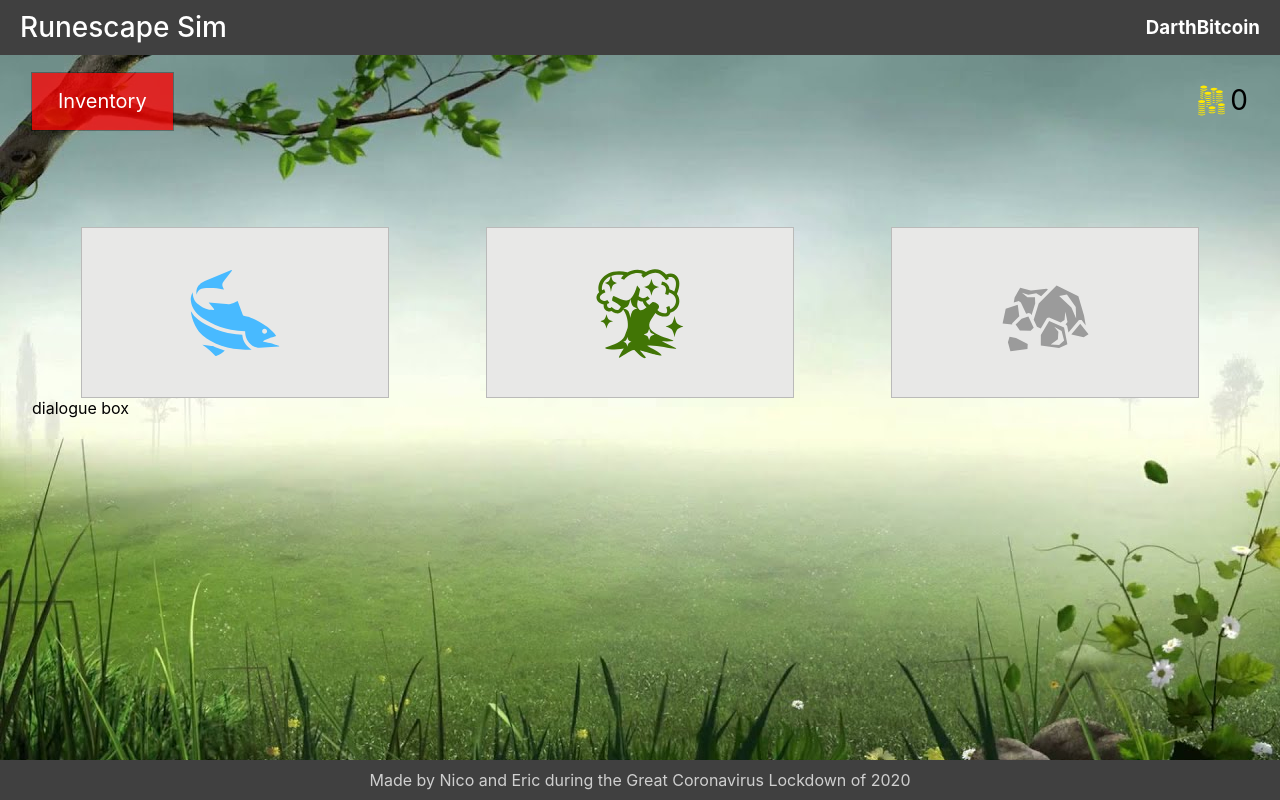
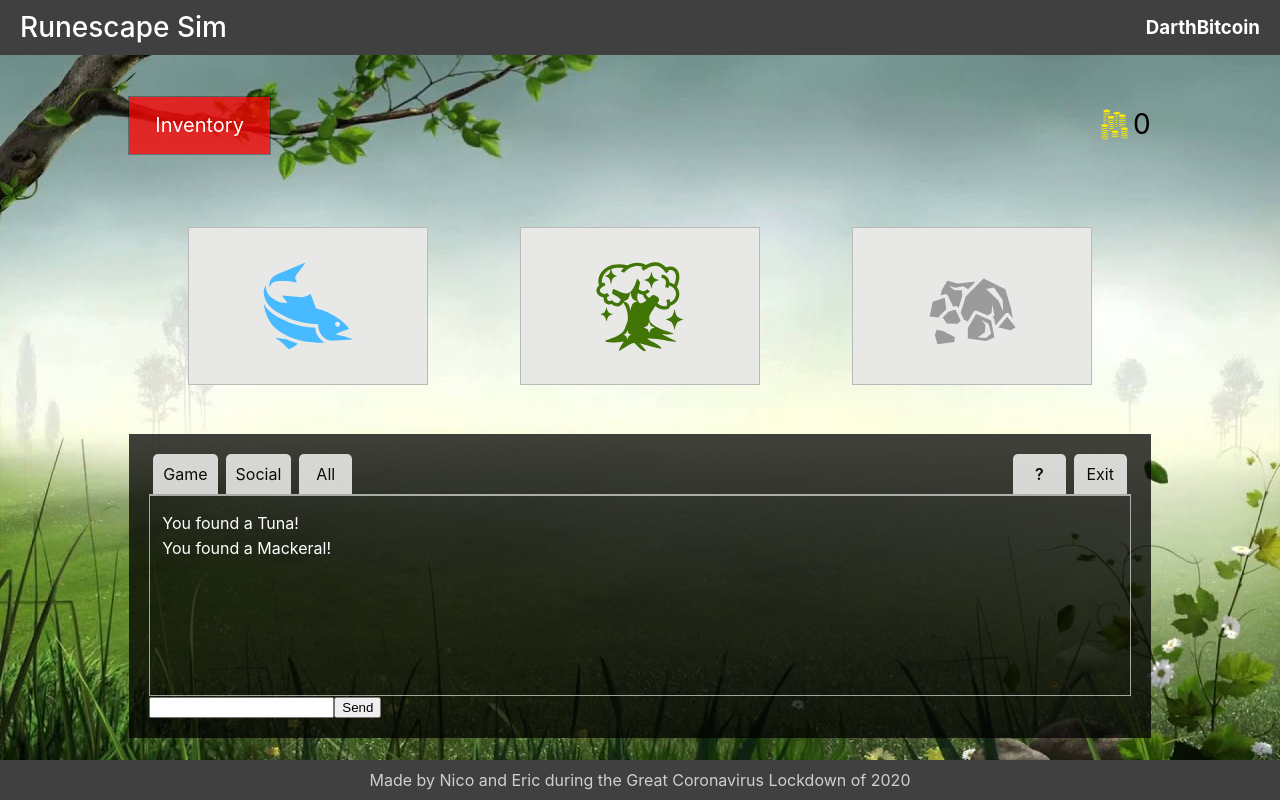
Before and after one commit to nstranquist/runescape-sim, a React (Create React App) app in the folder client/: page / in a window 1280 px wide. Built offline with nearby package versions, Linux system fonts and the light colour scheme.

Commit message:
add dialogue box component and more styling to home page

```diff
--- a/client/src/App.css
+++ b/client/src/App.css
@@ -36,3 +36,6 @@
     transform: rotate(360deg);
   }
 }
+.bold-text {
+  font-weight: 600;
+}
--- a/client/src/App.jsx
+++ b/client/src/App.jsx
@@ -4,6 +4,7 @@ import { InventoryButton } from './components/core/buttons'
 import { PageHeader } from './components/core/layout'
 import { GoldText } from './components/core/typography'
 import { ActionButtons } from './components/ActionButtons'
+import { DialogueBox } from './components/DialogueBox'
 // import styles
 import { StyledApp } from './styles/app-layout.style';
 import './App.css';
@@ -31,7 +32,7 @@ function App() {
     <StyledApp className="app-container">
       <PageHeader />
       <main  style={{backgroundImage:"url('/res/game-background.jpeg')"}}>
-        <div className="game-container">
+        {/* <div className="game-container"> */}
           {/* Top Stats Bar */}
           <section className="top-stats-bar">
             {/* Left Side */}
@@ -51,9 +52,9 @@ function App() {
 
           {/* Dialogue Box */}
           <section className="dialogue-box">
-            dialogue box
+            <DialogueBox />
           </section>
-        </div>
+        {/* </div> */}
       </main>
       <footer>
         <p className="footer-text">Made by Nico and Eric during the Great Coronavirus Lockdown of 2020</p>
--- a/client/src/components/ActionButtons/ActionButtons.jsx
+++ b/client/src/components/ActionButtons/ActionButtons.jsx
@@ -2,10 +2,12 @@ import React from 'react'
 import styled from 'styled-components'
 
 const StyledActionButtons = styled.div`
-  width: 100%;
+  width: 92%;
   display: flex;
   justify-content: space-around;
   align-items: center;
+  margin-left: 4%;
+  margin-right: 4%;
 
   .action-btn {
     flex: 1;
@@ -15,6 +17,8 @@ const StyledActionButtons = styled.div`
     margin-left: 4%;
     margin-right: 4%;
     padding: 3%;
+    max-height: 20vh;
+    max-width: 30vh;
     border: none;
     outline: none;
     border: 1px solid rgba(0,0,0,.2);
@@ -36,6 +40,12 @@ const StyledActionButtons = styled.div`
       width: 12vh;
       height: 12vh;
     }
+  }
+
+  @media (min-width: 1200px) {
+    width: initial;
+    padding-left: 5%;
+    padding-right: 5%;
   }
 `
 
--- /dev/null
+++ b/client/src/components/DialogueBox/DialogueBox.jsx
@@ -0,0 +1,108 @@
+import React, { useState } from 'react'
+import styled from 'styled-components'
+
+const StyledDialogueBox = styled.div`
+  padding: 20px;
+  background: rgba(0,0,0,.75);
+  color: #fff;
+  min-height: 33vh;
+  display: flex;
+  flex-direction: column;
+  margin-left: 4%;
+  margin-right: 4%;
+
+  .dialogue-header {
+    display: flex;
+    justify-content: space-between;
+    border-bottom: 1px solid rgba(255,255,255,.6);
+
+    .dialogue-left-header,
+    .dialogue-right-header {
+      display: flex;
+      align-items: center;
+    }
+
+    .dialogue-tab {
+      padding: 10px;
+      background: #fff;
+      opacity: .8;
+      color: #000;
+      margin-right: 4px;
+      margin-left: 4px;
+      border-top-left-radius: 5px;
+      border-top-right-radius: 5px;
+      min-width: 33px;
+      text-align: center;
+      cursor: pointer;
+    }
+  }
+
+  .dialogue-box-body {
+    border: 1px solid rgba(255,255,255,.6);
+    padding: 12px;
+    flex: 1;
+
+    .dialogue-item {
+      margin-top: 5px;
+      margin-bottom: 5px;
+    }
+  }
+
+  @media (min-width: 1200px) {
+    width: initial;
+    margin-left: 8%;
+    margin-right: 8%;
+  }
+`
+
+export const DialogueBox = () => {
+  const [dialogueText, setDialogueText] = useState("")
+
+  const handleDialogueChange = (e) => {
+    setDialogueText(e.target.value)
+  }
+
+  const handleDialogueSubmit = (e) => {
+    e.preventDefault()
+
+    // error-checking
+
+    // submit form
+    console.log('dialogue submitted with text:', dialogueText)
+
+    resetDialogue()
+  }
+
+  const resetDialogue = () => setDialogueText("")
+
+  return (
+    <StyledDialogueBox className="dialogue-box-container">
+      {/* Top Section */}
+      <header className="dialogue-header">
+        <div className="dialogue-left-header">
+          <div className="dialogue-tab">Game</div>
+          <div className="dialogue-tab">Social</div>
+          <div className="dialogue-tab">All</div>
+        </div>
+        <div className="dialogue-right-header">
+          <div className="dialogue-tab bold-text">?</div>
+          <div className="dialogue-tab">Exit</div>
+        </div>
+      </header>
+      <div className="dialogue-box-body">
+        <p className="dialogue-item">You found a Tuna!</p>
+        <p className="dialogue-item">You found a Mackeral!</p>
+      </div>
+      <div className="dialogue-compose-message">
+        <form className="dialogue-form" onSubmit={handleDialogueSubmit}>
+          <input
+            type="text"
+            name="dialogueText"
+            onChange={handleDialogueChange}
+          />
+          <button type="submit" className="dialogue-send-btn">Send</button>
+        </form>
+      </div>
+    </StyledDialogueBox>
+  )
+}
--- /dev/null
+++ b/client/src/components/DialogueBox/index.js
@@ -0,0 +1,5 @@
+import { DialogueBox } from './DialogueBox'
+
+export {
+  DialogueBox
+}
--- a/client/src/components/core/layout/PageHeader.jsx
+++ b/client/src/components/core/layout/PageHeader.jsx
@@ -7,7 +7,7 @@ const StyledHeader = styled.header`
 
 export const PageHeader = () => {
   return (
-    <StyledHeader>
+    <StyledHeader className="page-header">
       {/* Left Side */}
       <div className="header-left">
         <h1 className="header-brand">Runescape Sim</h1>
--- a/client/src/styles/app-layout.style.js
+++ b/client/src/styles/app-layout.style.js
@@ -9,7 +9,7 @@ export const StyledApp = styled.div`
   overflow-y: hidden;
   line-height: 1.25;
 
-  header {
+  header.page-header {
     position: absolute;
     top: 0;
     left: 0;
@@ -52,20 +52,24 @@ export const StyledApp = styled.div`
     background-repeat: no-repeat;
     background-position: right top;
     background-size: cover;
-
-    .game-container {
-      padding: 16px 32px;
+    padding: 16px 32px;
 
       .top-stats-bar {
+        margin-top: 2%;
+        margin-left: 4%;
+        margin-right: 4%;
         display: flex;
         justify-content: space-between;
         align-items: center;
       }
 
       .action-buttons {
-        margin-top: 8%;
+        margin-top: 6%;
       }
-    }
+
+      .dialogue-box {
+        margin-top: 4%;
+      }
   }
 
   footer {
@@ -87,4 +91,11 @@ export const StyledApp = styled.div`
       margin-top: 0;
     }
   }
+
+  @media(min-width: 1200px) {
+    main .top-stats-bar {
+      margin-left: 8%;
+      margin-right: 8%;
+    }
+  }
 `
```
